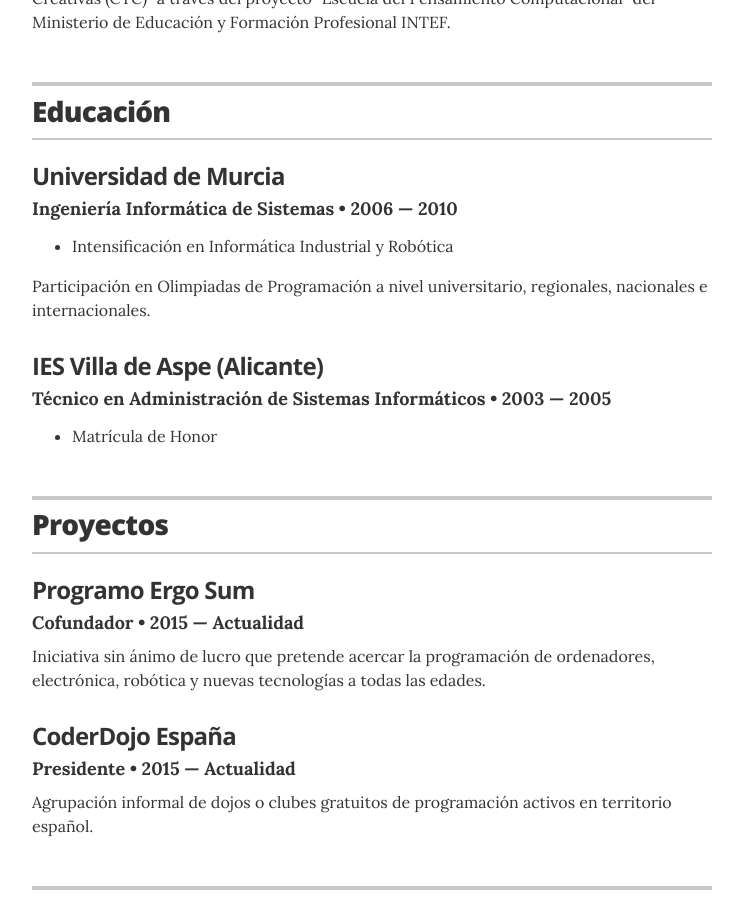
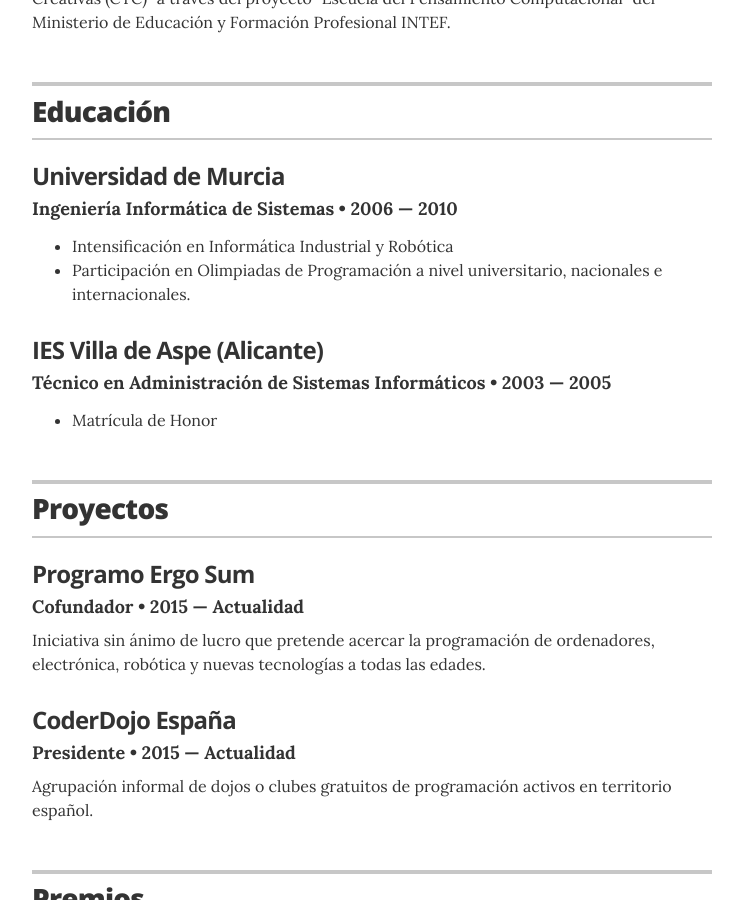
Before and after one commit to migueabellan/migueabellan.github.io, a Jekyll site: the page built from index.html, in a window 1280 px wide and 900 px high, scrolled down 1233 px. Shown: the whole window, without its empty margins (268-1011 px from the left). Built offline with Jekyll 4.4.1, drawn with Linux system fonts in a browser that asks for light colours.

Commit message:
Update education.yml

```diff
--- a/_data/education.yml
+++ b/_data/education.yml
@@ -3,7 +3,7 @@
   year: 2006 &mdash; 2010
   awards:
     - award: Intensificación en Informática Industrial y Robótica
-  summary: Participación en Olimpiadas de Programación a nivel universitario, regionales, nacionales e internacionales.
+    - award: Participación en Olimpiadas de Programación a nivel universitario, nacionales e internacionales.
 
 - degree: Técnico en Administración de Sistemas Informáticos
   uni: IES Villa de Aspe (Alicante)
```
